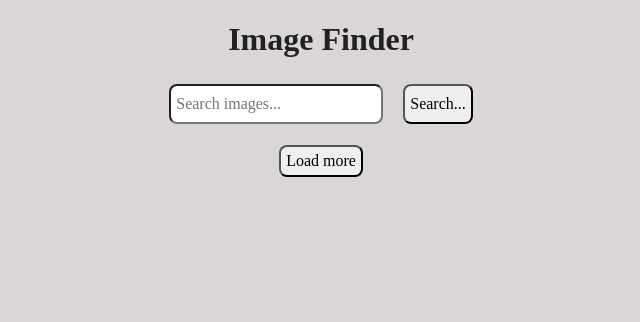
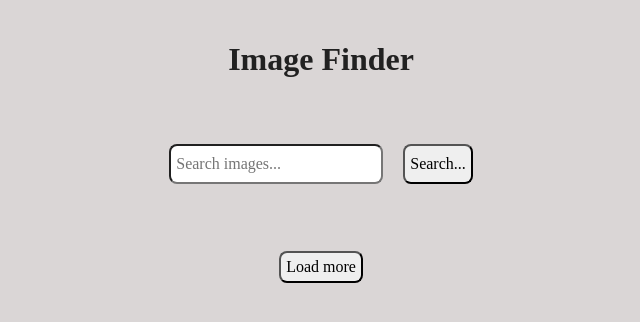
Before and after one commit to ludmila-usyk/goit-js-hw-13-image-finder, a website built with Parcel: page src/index.html in a window 1280 px wide. Shown: the whole page, without its empty margins (319-959 px from the left). Built offline with nearby package versions, Linux system fonts and the light colour scheme.

Commit message:
down "load more"

```diff
--- a/src/sass/main.scss
+++ b/src/sass/main.scss
@@ -16,6 +16,8 @@ body {
   justify-content: center;
   height: 40px;
   margin: 2% auto;
+  padding-top: 20px;
+  padding-bottom: 20px;
 }
 
 .input {
@@ -33,6 +35,8 @@ body {
   font-family: fangsong;
   display: flex;
   justify-content: center;
+  padding-top: 20px;
+  padding-bottom: 20px;
 }
 
 .gallery {
@@ -69,7 +73,7 @@ body {
   font-family: fangsong;
   display: block;
   justify-content: center;
-  margin: 2% auto;
+  margin: 4% auto;
   border-radius: 8px;
   padding: 5px;
 }
```
